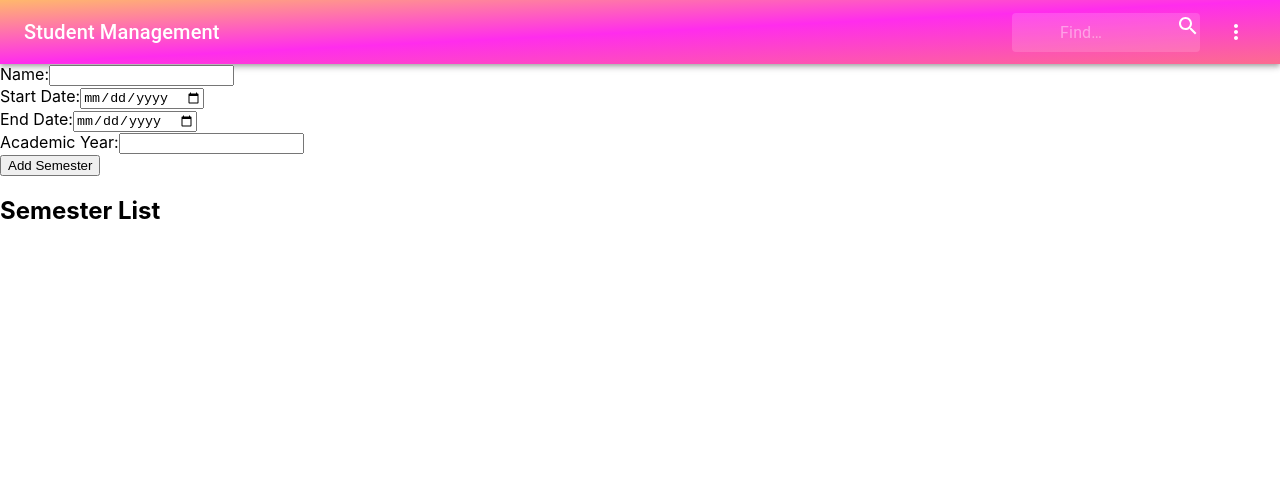
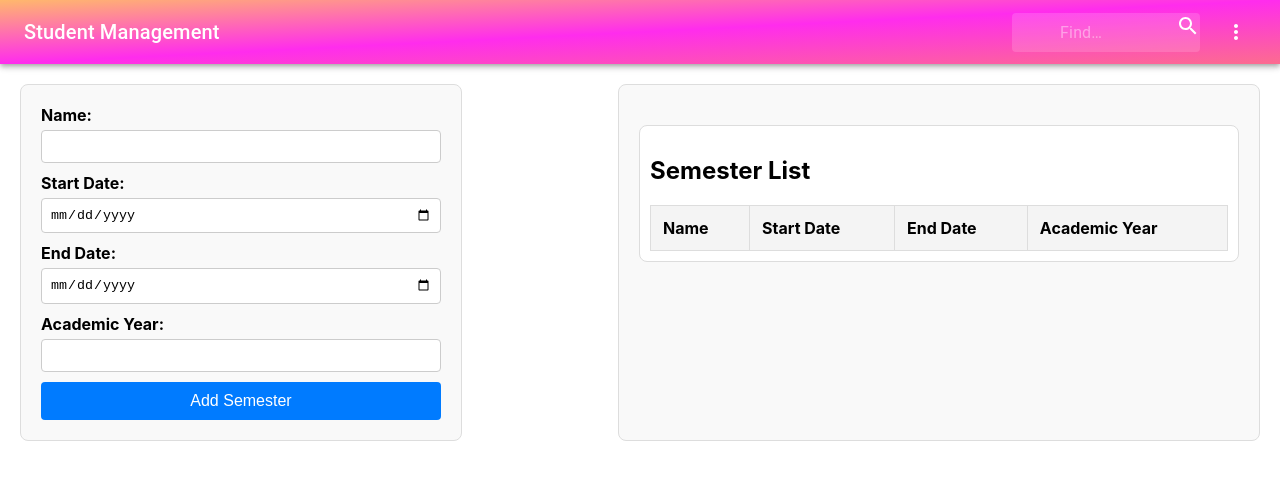
Before and after one commit to Trong-khanh/FE-ManagementSchool, a React (Create React App) app: page /admin/semester in a window 1280 px wide. Shown: the top 480 px of the page. Built offline with nearby package versions, Linux system fonts and the light colour scheme.

Commit message:
Update: css table semester list

```diff
--- a/src/View /ViewAdmin/Semesters/AdminSemesterPage.js
+++ b/src/View /ViewAdmin/Semesters/AdminSemesterPage.js
@@ -2,6 +2,7 @@ import React, { useState } from 'react';
 import SemesterForm from './SemesterForm';
 import SemesterList from './SemesterList';
 import NavBar from '../../NavBar';
+import '../SemestersCSS/AdminSemesterPage.css';
 
 const AdminSemesterPage = () => {
     const [semesters, setSemesters] = useState([]);
@@ -16,10 +17,18 @@ const AdminSemesterPage = () => {
     };
 
     return (
-        <div>
-            <NavBar searchQuery={searchQuery} onSearchChange={handleSearchChange} />
-            <SemesterForm onAddSemester={addSemester} />
-            <SemesterList semesters={semesters} />
+        <div className="admin-semester-page">
+            <div className="nav-bar">
+                <NavBar searchQuery={searchQuery} onSearchChange={handleSearchChange} />
+            </div>
+            <div className="content">
+                <div className="form-container">
+                    <SemesterForm onAddSemester={addSemester} />
+                </div>
+                <div className="list-container">
+                    <SemesterList semesters={semesters} />
+                </div>
+            </div>
         </div>
     );
 };
--- a/src/View /ViewAdmin/Semesters/SemesterList.js
+++ b/src/View /ViewAdmin/Semesters/SemesterList.js
@@ -2,18 +2,28 @@ import React from 'react';
 
 const SemesterList = ({ semesters }) => {
     return (
-        <div>
+        <div className="semester-container">
             <h2>Semester List</h2>
-            <ul>
-                {semesters.map((semester, index) => (
-                    <li key={index}>
-                        <p>Name: {semester.name}</p>
-                        <p>Start Date: {semester.startDate}</p>
-                        <p>End Date: {semester.endDate}</p>
-                        <p>Academic Year: {semester.academicYear}</p>
-                    </li>
-                ))}
-            </ul>
+            <table className="semester-table">
+                <thead>
+                    <tr>
+                        <th>Name</th>
+                        <th>Start Date</th>
+                        <th>End Date</th>
+                        <th>Academic Year</th>
+                    </tr>
+                </thead>
+                <tbody>
+                    {semesters.map((semester, index) => (
+                        <tr key={index}>
+                            <td>{semester.name}</td>
+                            <td>{semester.startDate}</td>
+                            <td>{semester.endDate}</td>
+                            <td>{semester.academicYear}</td>
+                        </tr>
+                    ))}
+                </tbody>
+            </table>
         </div>
     );
 };
--- /dev/null
+++ b/src/View /ViewAdmin/SemestersCSS/AdminSemesterPage.css
@@ -0,0 +1,114 @@
+.nav-bar {
+    margin-bottom: 20px;
+}
+
+.content {
+    display: flex;
+    justify-content: space-between;
+    gap: 20px;
+    margin-top: 10px;
+    padding: 0 20px;
+}
+
+.form-container {
+    flex: 1;
+    max-width: 400px;
+    border: 1px solid #ddd;
+    border-radius: 8px;
+    padding: 20px;
+    background-color: #f9f9f9;
+}
+
+.list-container {
+    flex: 1;
+    max-width: 600px;
+    border: 1px solid #ddd;
+    border-radius: 8px;
+    padding: 20px;
+    background-color: #f9f9f9;
+}
+
+h2 {
+    font-size: 1.5em;
+    margin-bottom: 20px;
+}
+
+form {
+    display: flex;
+    flex-direction: column;
+}
+
+form div {
+    margin-bottom: 10px;
+}
+
+label {
+    display: block;
+    margin-bottom: 5px;
+    font-weight: bold;
+}
+
+input {
+    width: 100%;
+    padding: 8px;
+    box-sizing: border-box;
+    border: 1px solid #ccc;
+    border-radius: 4px;
+}
+
+button {
+    padding: 10px 15px;
+    border: none;
+    background-color: #007bff;
+    color: white;
+    font-size: 1em;
+    border-radius: 4px;
+    cursor: pointer;
+}
+
+button:hover {
+    background-color: #0056b3;
+}
+
+ul {
+    list-style-type: none;
+    padding: 0;
+}
+
+li {
+    border-bottom: 1px solid #ddd;
+    padding: 10px 0;
+}
+
+.semester-container {
+    margin-top: 20px;
+    padding: 10px;
+    border: 1px solid #ddd;
+    border-radius: 8px;
+    background-color: #ffffff;
+}
+
+.semester-table {
+    width: 100%;
+    border-collapse: collapse;
+    margin-top: 20px;
+}
+
+.semester-table th, .semester-table td {
+    padding: 12px;
+    text-align: left;
+    border: 1px solid #ddd;
+}
+
+.semester-table th {
+    background-color: #f4f4f4;
+    font-weight: bold;
+}
+
+.semester-table tr:nth-child(even) {
+    background-color: #f9f9f9;
+}
+
+.semester-table tr:hover {
+    background-color: #f1f1f1;
+}
--- /dev/null
+++ b/src/View /ViewAdmin/SemestersCSS/SemesterList.css
@@ -0,0 +1,32 @@
+.semester-container {
+    margin-top: 20px;
+    padding: 10px;
+    border: 1px solid #ddd;
+    border-radius: 8px;
+    background-color: #ffffff;
+}
+
+.semester-table {
+    width: 100%;
+    border-collapse: collapse;
+    margin-top: 20px;
+}
+
+.semester-table th, .semester-table td {
+    padding: 12px;
+    text-align: left;
+    border: 1px solid #ddd;
+}
+
+.semester-table th {
+    background-color: #f4f4f4;
+    font-weight: bold;
+}
+
+.semester-table tr:nth-child(even) {
+    background-color: #f9f9f9;
+}
+
+.semester-table tr:hover {
+    background-color: #f1f1f1;
+}
```
